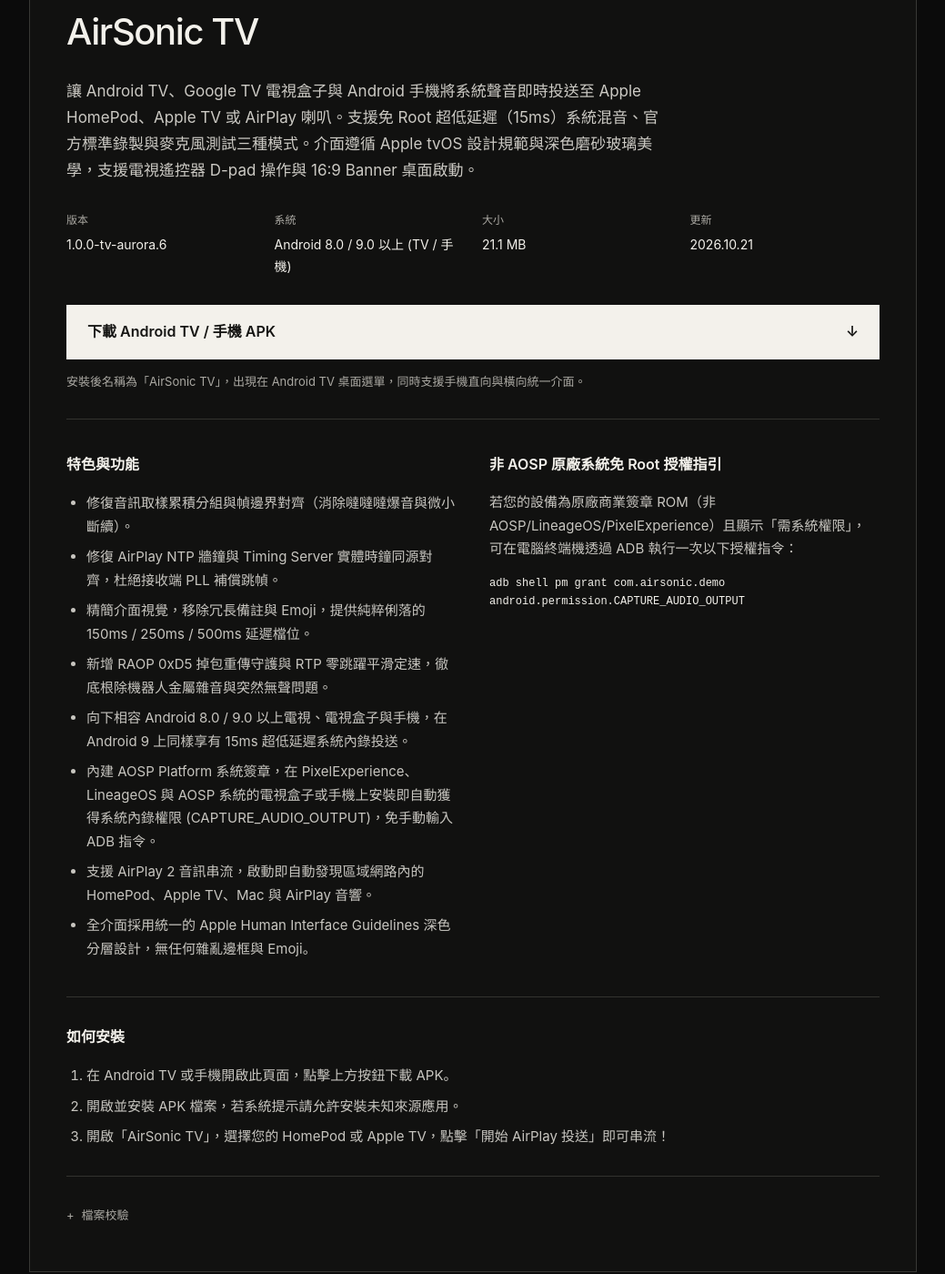
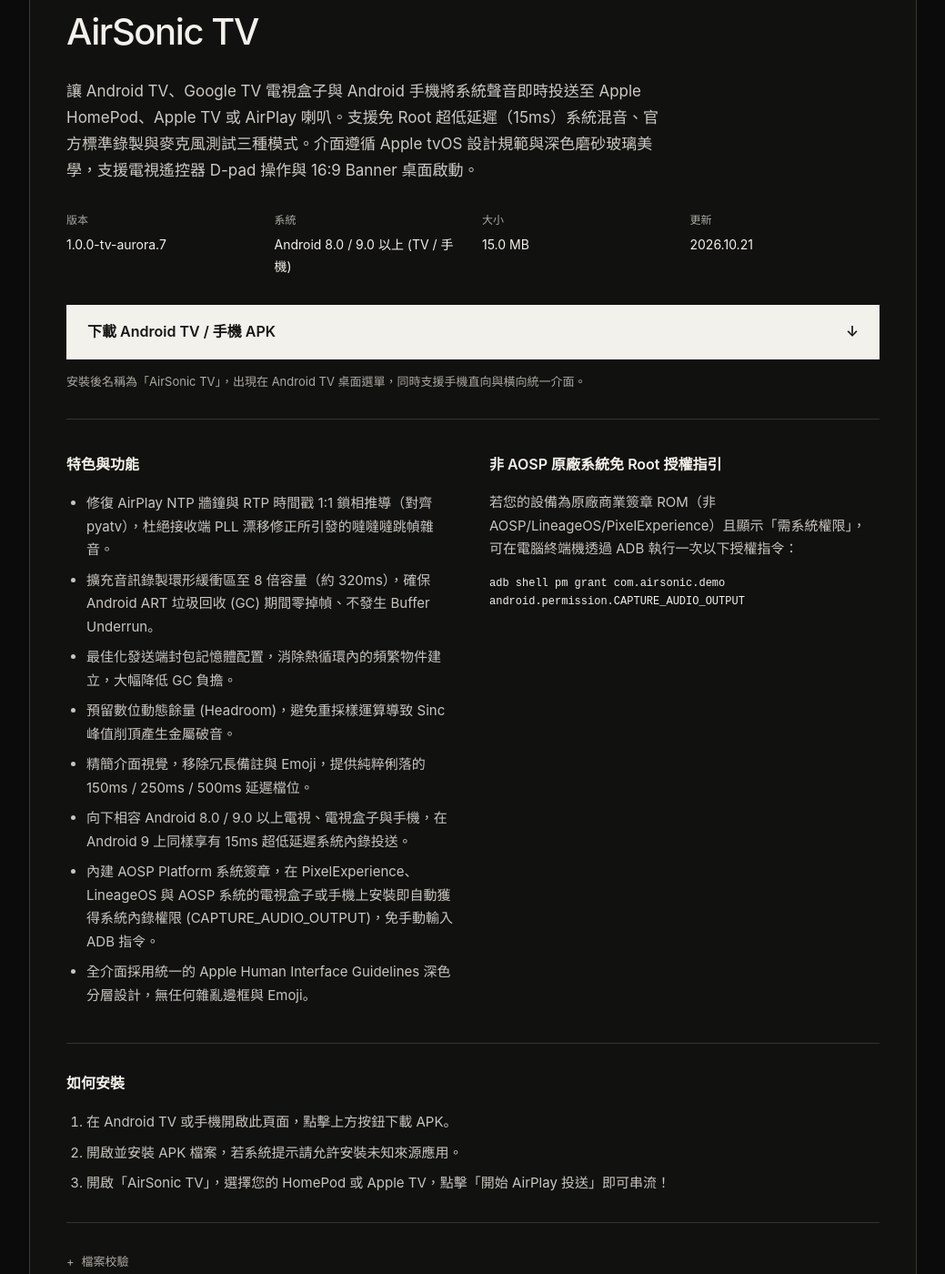
Before and after one commit to lancer1234/lancer1234.github.io, a Jekyll site: the page app/index.html, which Jekyll copies as it is, in a window 1280 px wide and 1400 px high, scrolled down 490 px. Shown: the whole window at 91% size, without its empty margins (120-1159 px from the left). Built offline with Jekyll 4.4.1, drawn with Linux system fonts in a browser that asks for light colours.

Commit message:
release: AirSonic TV v1.0.0-tv-aurora.7 - eliminate PLL clicking ticks, expand GC buffer, clean UI

```diff
--- a/app/index.html
+++ b/app/index.html
@@ -15,12 +15,12 @@
 <div class="release-top"><span class="eyebrow">NEW / ANDROID TV & PHONE</span><span class="badge">AirPlay 2 發送端 · 繁體中文</span></div>
 <h2 id="airsonic-title">AirSonic TV</h2>
 <p class="description">讓 Android TV、Google TV 電視盒子與 Android 手機將系統聲音即時投送至 Apple HomePod、Apple TV 或 AirPlay 喇叭。支援免 Root 超低延遲（15ms）系統混音、官方標準錄製與麥克風測試三種模式。介面遵循 Apple tvOS 設計規範與深色磨砂玻璃美學，支援電視遙控器 D-pad 操作與 16:9 Banner 桌面啟動。</p>
-<dl class="metadata"><div><dt>版本</dt><dd>1.0.0-tv-aurora.6</dd></div><div><dt>系統</dt><dd>Android 8.0 / 9.0 以上 (TV / 手機)</dd></div><div><dt>大小</dt><dd>21.1 MB</dd></div><div><dt>更新</dt><dd>2026.10.21</dd></div></dl>
+<dl class="metadata"><div><dt>版本</dt><dd>1.0.0-tv-aurora.7</dd></div><div><dt>系統</dt><dd>Android 8.0 / 9.0 以上 (TV / 手機)</dd></div><div><dt>大小</dt><dd>15.0 MB</dd></div><div><dt>更新</dt><dd>2026.10.21</dd></div></dl>
 <a class="download" href="/app/downloads/AirSonic-TV-1.0.0-20261020.apk" download>下載 Android TV / 手機 APK <span aria-hidden="true">↓</span></a>
 <p class="caption">安裝後名稱為「AirSonic TV」，出現在 Android TV 桌面選單，同時支援手機直向與橫向統一介面。</p>
-<div class="notes"><section><h3>特色與功能</h3><ul><li>修復音訊取樣累積分組與幀邊界對齊（消除噠噠噠爆音與微小斷續）。</li><li>修復 AirPlay NTP 牆鐘與 Timing Server 實體時鐘同源對齊，杜絕接收端 PLL 補償跳幀。</li><li>精簡介面視覺，移除冗長備註與 Emoji，提供純粹俐落的 150ms / 250ms / 500ms 延遲檔位。</li><li>新增 RAOP 0xD5 掉包重傳守護與 RTP 零跳躍平滑定速，徹底根除機器人金屬雜音與突然無聲問題。</li><li>向下相容 Android 8.0 / 9.0 以上電視、電視盒子與手機，在 Android 9 上同樣享有 15ms 超低延遲系統內錄投送。</li><li>內建 AOSP Platform 系統簽章，在 PixelExperience、LineageOS 與 AOSP 系統的電視盒子或手機上安裝即自動獲得系統內錄權限 (CAPTURE_AUDIO_OUTPUT)，免手動輸入 ADB 指令。</li><li>支援 AirPlay 2 音訊串流，啟動即自動發現區域網路內的 HomePod、Apple TV、Mac 與 AirPlay 音響。</li><li>全介面採用統一的 Apple Human Interface Guidelines 深色分層設計，無任何雜亂邊框與 Emoji。</li></ul></section><section><h3>非 AOSP 原廠系統免 Root 授權指引</h3><p>若您的設備為原廠商業簽章 ROM（非 AOSP/LineageOS/PixelExperience）且顯示「需系統權限」，可在電腦終端機透過 ADB 執行一次以下授權指令：</p><code>adb shell pm grant com.airsonic.demo android.permission.CAPTURE_AUDIO_OUTPUT</code></section></div>
+<div class="notes"><section><h3>特色與功能</h3><ul><li>修復 AirPlay NTP 牆鐘與 RTP 時間戳 1:1 鎖相推導（對齊 pyatv），杜絕接收端 PLL 漂移修正所引發的噠噠噠跳幀雜音。</li><li>擴充音訊錄製環形緩衝區至 8 倍容量（約 320ms），確保 Android ART 垃圾回收 (GC) 期間零掉幀、不發生 Buffer Underrun。</li><li>最佳化發送端封包記憶體配置，消除熱循環內的頻繁物件建立，大幅降低 GC 負擔。</li><li>預留數位動態餘量 (Headroom)，避免重採樣運算導致 Sinc 峰值削頂產生金屬破音。</li><li>精簡介面視覺，移除冗長備註與 Emoji，提供純粹俐落的 150ms / 250ms / 500ms 延遲檔位。</li><li>向下相容 Android 8.0 / 9.0 以上電視、電視盒子與手機，在 Android 9 上同樣享有 15ms 超低延遲系統內錄投送。</li><li>內建 AOSP Platform 系統簽章，在 PixelExperience、LineageOS 與 AOSP 系統的電視盒子或手機上安裝即自動獲得系統內錄權限 (CAPTURE_AUDIO_OUTPUT)，免手動輸入 ADB 指令。</li><li>全介面採用統一的 Apple Human Interface Guidelines 深色分層設計，無任何雜亂邊框與 Emoji。</li></ul></section><section><h3>非 AOSP 原廠系統免 Root 授權指引</h3><p>若您的設備為原廠商業簽章 ROM（非 AOSP/LineageOS/PixelExperience）且顯示「需系統權限」，可在電腦終端機透過 ADB 執行一次以下授權指令：</p><code>adb shell pm grant com.airsonic.demo android.permission.CAPTURE_AUDIO_OUTPUT</code></section></div>
 <section class="install"><h3>如何安裝</h3><ol><li>在 Android TV 或手機開啟此頁面，點擊上方按鈕下載 APK。</li><li>開啟並安裝 APK 檔案，若系統提示請允許安裝未知來源應用。</li><li>開啟「AirSonic TV」，選擇您的 HomePod 或 Apple TV，點擊「開始 AirPlay 投送」即可串流！</li></ol></section>
-<details><summary>檔案校驗</summary><p>SHA-256</p><code>2bf70b46f436533ed02382dd17b9c738513d3472a7ee7f4696a508b691ab59df</code><p><a href="/app/downloads/AirSonic-TV-1.0.0-20261020.apk.sha256" download>下載校驗檔</a></p></details>
+<details><summary>檔案校驗</summary><p>SHA-256</p><code>6660e2be315541b4e656abd48c00a45933374959737f929683e24a4342a0b748</code><p><a href="/app/downloads/AirSonic-TV-1.0.0-20261020.apk.sha256" download>下載校驗檔</a></p></details>
 </article>
 <article class="release" aria-labelledby="carplay-test18-title">
 <div class="release-top"><span class="eyebrow">NEW / CARPLAY</span><span class="badge">test.18 · 音量修正版</span></div>
```
Also changed, not shown: 3 other files.
